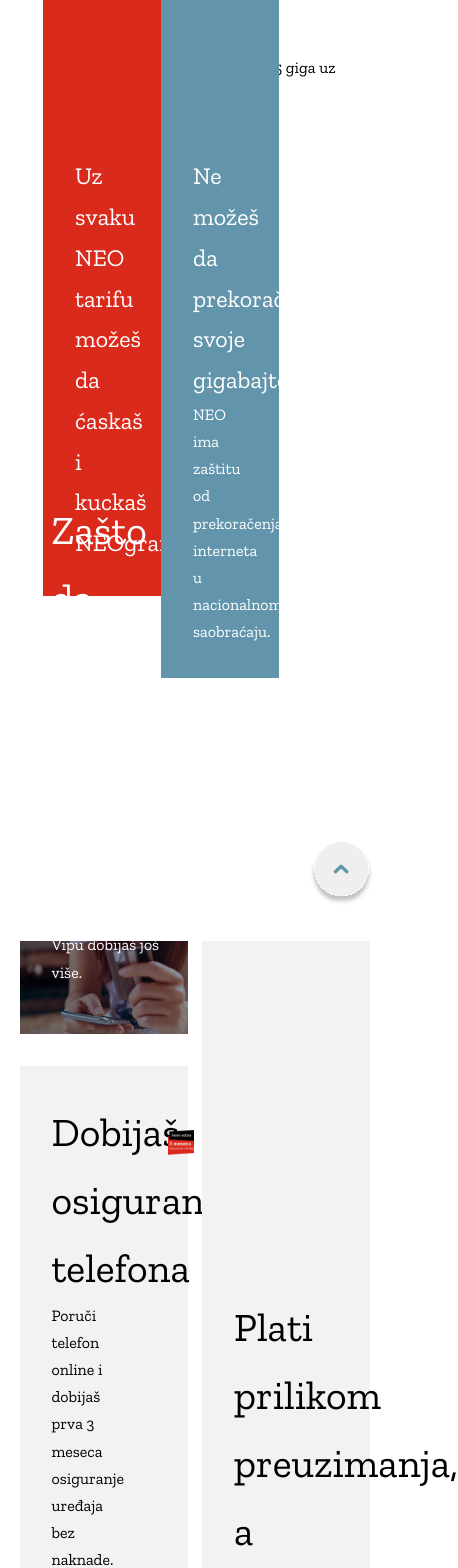
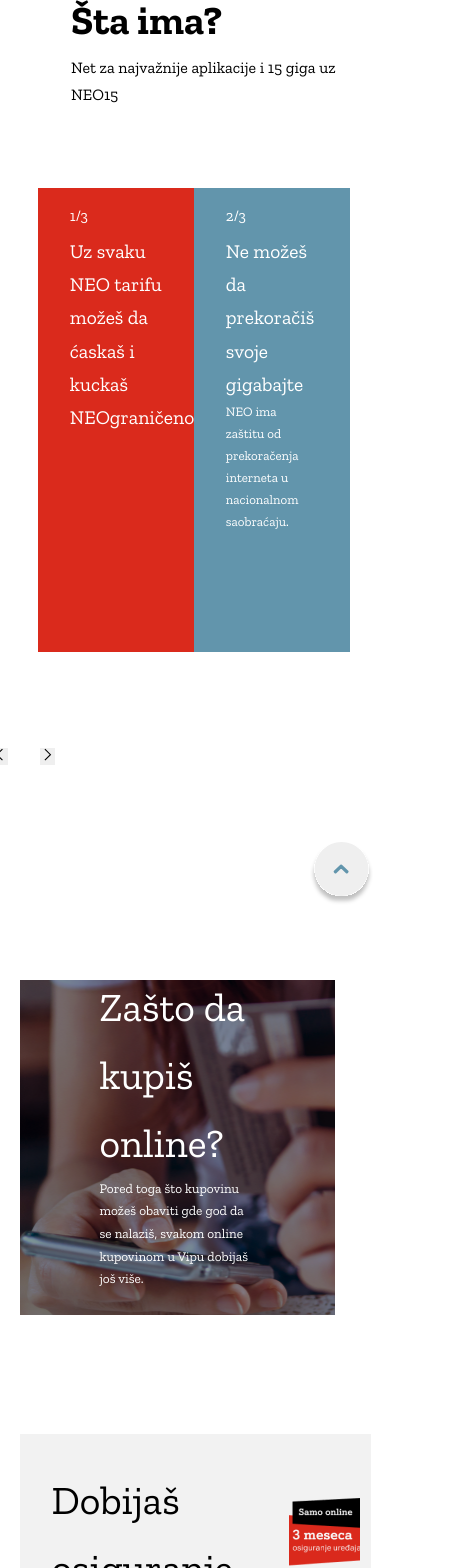
Before and after one commit to marko-milosavljevic89/zadatak-A1, a React (Create React App) app: page / in a window 390 px wide. Shown: the part 3630-5198 px from the top of the page, 458 px wide, since content can reach past the window. Built offline with nearby package versions, Linux system fonts and the light colour scheme.

Commit message:
second to last

```diff
--- a/src/components/benefits/PreviousNextMethods.jsx
+++ b/src/components/benefits/PreviousNextMethods.jsx
@@ -38,9 +38,9 @@
         <Slider className="slides-container" ref={c => (this.slider = c)} {...settings}>
           <div className="slides-content-container slides-content-container-red" key={1}>
             <h3>1/3</h3>
-
+            <div >
                 <h2>Uz svaku NEO tarifu možeš da ćaskaš i kuckaš NEOgraničeno</h2>
-
+            </div>
           </div>
           <div className="slides-content-container slides-content-container-blue" key={2}>
             <h3>2/3</h3>
--- a/src/components/benefits/benefits.css
+++ b/src/components/benefits/benefits.css
@@ -5,7 +5,7 @@
 .previous-next-container {
     display: grid;
     grid-template-columns: 50% 50%;
-    gap: 0.5rem;
+    gap: 0.9rem;
 }
 
 .what-benefits {
@@ -25,6 +25,7 @@
 
 .slides-container {
     display: flex;
+    flex-direction: wrap;
     height: auto;
     margin-top: -20rem;
     color: var(--color-bg);
@@ -37,7 +38,9 @@
     padding: 2rem;
     padding-top: 1rem;
     height: auto;
-    min-height: 30rem;
+    min-height: 29vmax;
+    display: flex;
+    flex-direction: wrap;
 
 }
 
@@ -47,26 +50,98 @@
 }
 
 .slides-content-container-red {
-    grid-template-columns: 2rem 5rem;
+    /* grid-template-columns: 2rem 5rem; */
     background-color: var(--color-primary);
-
+    height: 35vmax;
 }
 .slides-content-container-blue {
     background-color: var(--color-primary-variant);
-
+    height: 35vmax;
 }
 .slides-content-container-black {
     background-color: var(--color-black);
-
+    height: 35vmax;
 }
 
 .button-bar {
     display: grid;
-    width: 20%;
-    height: 40%;
+    width: 10%;
+    height: 10%;
     grid-template-columns: 50% 50%;
     gap: 2rem;
     margin-left: 2rem;
 
 
 }
+
+/* ======== MEDIA QUERIES (MEDIUM DEVICES) ================= */
+@media screen and (max-width: 1353px) {
+
+    .slides-content-container h3{
+        margin-bottom: 5rem;
+
+    }
+
+    .previous-next-container {
+        display: flex;
+        justify-content: center;
+        gap: 0.9rem;
+    }
+
+    .slides-container {
+        display: flex;
+        margin-left: 0rem;
+        flex-direction: wrap;
+        width: 80%;
+    }
+
+    .what-benefits {
+        margin-top: 15rem;
+        margin-bottom: 25rem;
+        margin-left: 2rem;
+    }
+
+    .button-bar {
+        margin-top: 10rem;
+        margin-left: 2rem;
+
+    }
+
+
+  }
+
+  /* ======== MEDIA QUERIES (SMALL DEVICES) ================= */
+  @media screen and (max-width:  1005px) {
+
+    .slides-content-container h3{
+        margin-bottom: 0rem;
+
+    }
+
+    .slides-content-container {
+        height: 55vh;
+    }
+
+    .slides-container {
+        justify-content: right;
+        flex-direction: wrap;
+        width: 100%;
+    }
+
+    .button-bar {
+        margin-top: 15rem;
+        margin-left: 2rem;
+
+    }
+}
+
+@media screen and (max-width:  401px) {
+    .previous-next-container {
+        font-size: small;
+
+    }
+    .slides-content-container h3{
+        margin-bottom: 5px;
+
+    }
+}
--- a/src/components/online/Online.jsx
+++ b/src/components/online/Online.jsx
@@ -10,7 +10,7 @@
       <div className="container online-container">
         <div className='left-online-container'>
           <div className='online-image-container'>
-            <img src={phone} alt="" />
+
             <div className='online-image-text-container'>
               <h1>Zašto da kupiš online?</h1>
               <p>Pored toga što kupovinu možeš obaviti gde god da se nalaziš, svakom online kupovinom u Vipu dobijaš još više.</p>
--- a/src/components/online/online.css
+++ b/src/components/online/online.css
@@ -13,17 +13,22 @@
 
 .online-image-container {
    position: relative;
-   margin-bottom: 2rem;
+    display: flex;
+    padding: 5rem;
+    padding-bottom: 2rem;
+    background-image: url(../../assets/phone.png);
+    background-repeat: no-repeat;
+    background-position: center;
+    margin-bottom: 2rem;
 
 }
 
 .online-image-text-container {
-    position: absolute;
-    width: 70%;
-    bottom: 1rem;
-    left: 2rem;
+
     color: var(--color-bg);
-    padding-bottom: 2rem;
+    margin-bottom: 5rem;
+
+
 }
 
 
@@ -64,3 +69,65 @@
 .right-online-container-text {
     width: 55%;
 }
+
+/* ======== MEDIA QUERIES (SMALL DEVICES) ================= */
+@media screen and (max-width:  1005px) {
+    .online-container {
+        display: flex;
+        flex-direction: column;
+        justify-content: center;
+        width: 90%;
+
+    }
+    .left-online-container {
+        display: flex;
+        flex-direction: column;
+        width: 100%;
+        gap: 2rem;
+
+    }
+
+    .online-image-container {
+        width: 90%;
+        margin-bottom: 0rem;
+    }
+
+    .online-image-text-container {
+        font-size: medium;
+        color: var(--color-bg);
+        margin-bottom: 5rem;
+
+
+    }
+
+    .online-months-container {
+        margin-bottom: 2rem;
+    }
+
+    .right-online-container {
+        background-color: var( --color-white);
+        padding: 2rem;
+        padding-top: 22rem;
+        background-image: url(../../assets/mreža.svg);
+        background-size: 100rem;
+        background-position: absolute;
+        background-position-x: 5rem;
+        background-position-y: -45rem;
+        background-repeat: no-repeat;
+        color: var(--color-black);
+        display: flex;
+        position:relative;
+    }
+
+}
+
+@media screen and (max-width:  500px) {
+    .online-image-text-container {
+        font-size: smaller;
+        height: auto;
+    }
+
+    .right-online-container-text {
+        width: 100%;
+    }
+}
```
